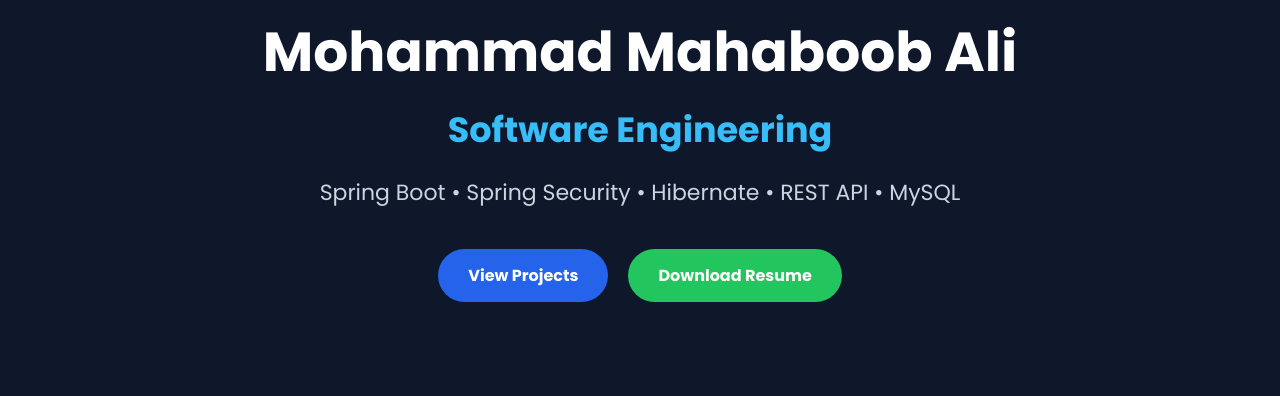
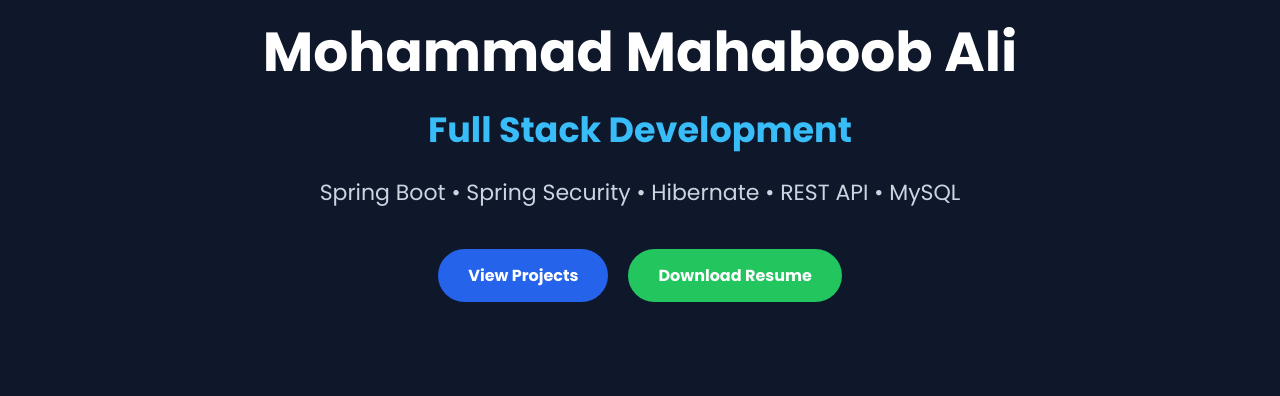
Before and after one commit to mohammad976-oss/Portfolio, a plain HTML site: page index.html in a window 1280 px wide. Shown: the part 404-800 px from the top of the page. Drawn offline with Linux system fonts and the light colour scheme.

Commit message:
Update index.html

```diff
--- a/index.html
+++ b/index.html
@@ -45,7 +45,7 @@ Mohammad Mahaboob Ali
 
 <h1>Mohammad Mahaboob Ali</h1>
 
-<h2>Software Engineering</h2>
+<h2>Full Stack Development</h2>
 
 <p>
 
```
